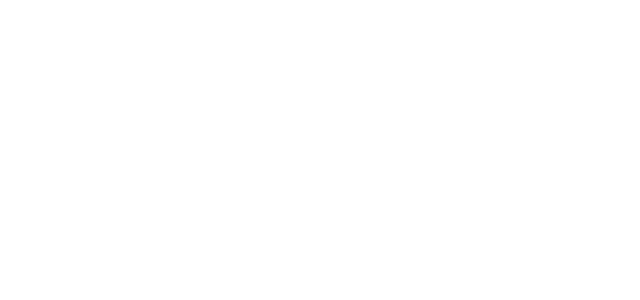
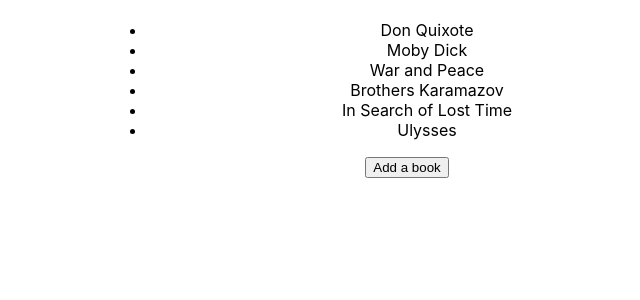
Before and after one commit to MajkoDev/Studies_in_REACT_II, a React (Create React App) app: page / in a window 1280 px wide. Shown: the top 300 px of the page, without its empty margins (233-873 px from the left). Built offline with nearby package versions, Linux system fonts and the light colour scheme.

Commit message:
useState hook

```diff
--- a/package.json
+++ b/package.json
@@ -9,6 +9,7 @@
     "react": "^18.2.0",
     "react-dom": "^18.2.0",
     "react-scripts": "5.0.1",
+    "uuid": "^8.3.2",
     "web-vitals": "^2.1.0"
   },
   "scripts": {
--- a/src/App.js
+++ b/src/App.js
@@ -1,5 +1,9 @@
+import SongList from './components/SongList'
+
 function App() {
-  return <div className='App'></div>;
+  return <div className='App'>
+    <SongList />
+  </div>;
 }
 
 export default App;
--- /dev/null
+++ b/src/components/SongList.js
@@ -0,0 +1,29 @@
+import React, { useState } from "react";
+import { v4 as uuidv4 } from 'uuid';
+
+export default function BookList() {
+
+  const [books, setBooks] = useState([
+    { id: 1, title: "Don Quixote" },
+    { id: 2, title: "Moby Dick" },
+    { id: 3, title: "War and Peace" },
+    { id: 4, title: "Brothers Karamazov" },
+    { id: 5, title: "In Search of Lost Time" },
+    { id: 6, title: "Ulysses" },
+  ]);
+
+  const addBook = () => {
+    setBooks([...books, {id: uuidv4(), title: 'Pale Fire'}])
+  }
+
+  return (
+    <div className='book-list'>
+      <ul>
+        {books.map((book) => {
+          return <li key={book.id}>{book.title}</li>;
+        })}
+      </ul>
+      <button onClick={addBook}>Add a book</button>
+    </div>
+  );
+}
```
